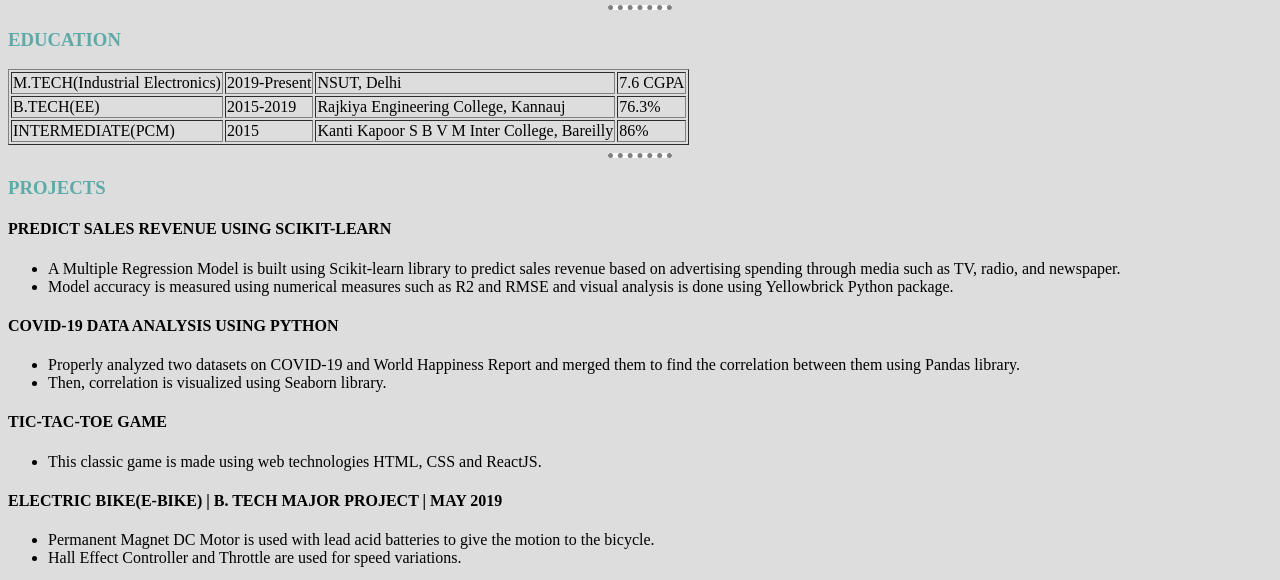
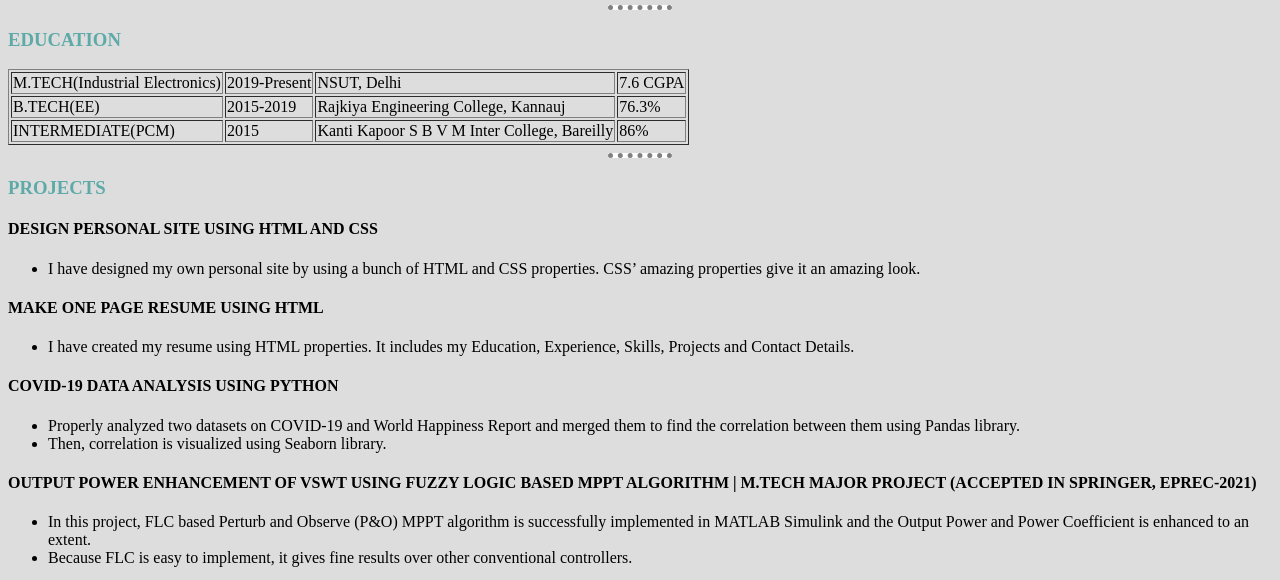
Before and after one commit to bhawna289/My_Resume, a plain HTML site: page index.html in a window 1280 px wide. Shown: the part 187-767 px from the top of the page. Drawn offline with Linux system fonts and the light colour scheme.

Commit message:
Update index.html

```diff
--- a/index.html
+++ b/index.html
@@ -41,16 +41,21 @@
   </table>
   <hr>
   <h3>PROJECTS</h3>
-  <h4>PREDICT SALES REVENUE USING SCIKIT-LEARN</h4>
+  <h4>DESIGN PERSONAL SITE USING HTML AND CSS</h4>
   <p>
     <ul>
-      <li>A Multiple Regression Model is built using Scikit-learn library to predict sales revenue based on
-advertising spending through media such as TV, radio, and newspaper.</li>
-      <li>Model accuracy is measured using numerical measures such as R2 and RMSE and visual analysis is done
-using Yellowbrick Python package.</li>
+      <li>I have designed my own personal site by using a bunch of HTML and CSS properties. CSS’ amazing
+properties give it an amazing look.</li>
     </ul>
   </p>
-  <h4>COVID-19 DATA ANALYSIS USING PYTHON</h4>
+  <h4>MAKE ONE PAGE RESUME USING HTML</h4>
+  <p>
+    <ul>
+      <li>I have created my resume using HTML properties. It includes my Education, Experience, Skills, Projects
+and Contact Details.</li>
+    </ul>
+  </p>
+<h4>COVID-19 DATA ANALYSIS USING PYTHON</h4>
   <p>
     <ul>
       <li>Properly analyzed two datasets on COVID-19 and World Happiness Report and merged them to find
@@ -58,10 +63,13 @@ the correlation between them using Pandas library.</li>
       <li>Then, correlation is visualized using Seaborn library.</li>
     </ul>
   </p>
-  <h4>TIC-TAC-TOE GAME</h4>
+<h4>OUTPUT POWER ENHANCEMENT OF VSWT USING FUZZY LOGIC BASED MPPT ALGORITHM | M.TECH
+MAJOR PROJECT (ACCEPTED IN SPRINGER, EPREC-2021)</h4>
   <p>
     <ul>
-      <li>This classic game is made using web technologies HTML, CSS and ReactJS.</li>
+      <li>In this project, FLC based Perturb and Observe (P&O) MPPT algorithm is successfully implemented in
+MATLAB Simulink and the Output Power and Power Coefficient is enhanced to an extent.</li>
+      <li>Because FLC is easy to implement, it gives fine results over other conventional controllers.</li>
     </ul>
   </p>
   <h4>ELECTRIC BIKE(E-BIKE) | B. TECH MAJOR PROJECT | MAY 2019</h4>
```
